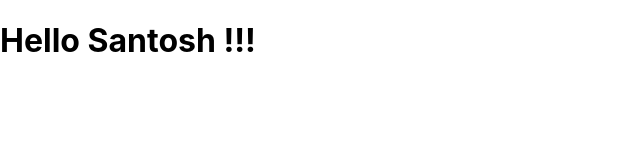
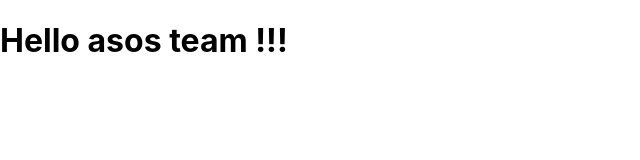
Before and after one commit to santoshy1101/forlorn-cause-7661, a React (Create React App) app: page / in a window 1280 px wide. Shown: the top 160 px of the page, without its empty margins (0-640 px from the left). Built offline with nearby package versions, Linux system fonts and the light colour scheme.

Commit message:
added project enviroment

```diff
--- a/src/App.js
+++ b/src/App.js
@@ -2,7 +2,7 @@
 function App() {
   return (
     <div >
-<h1>Hello Santosh !!!</h1>
+<h1>Hello asos team !!!</h1>
     </div>
   );
 }
```
